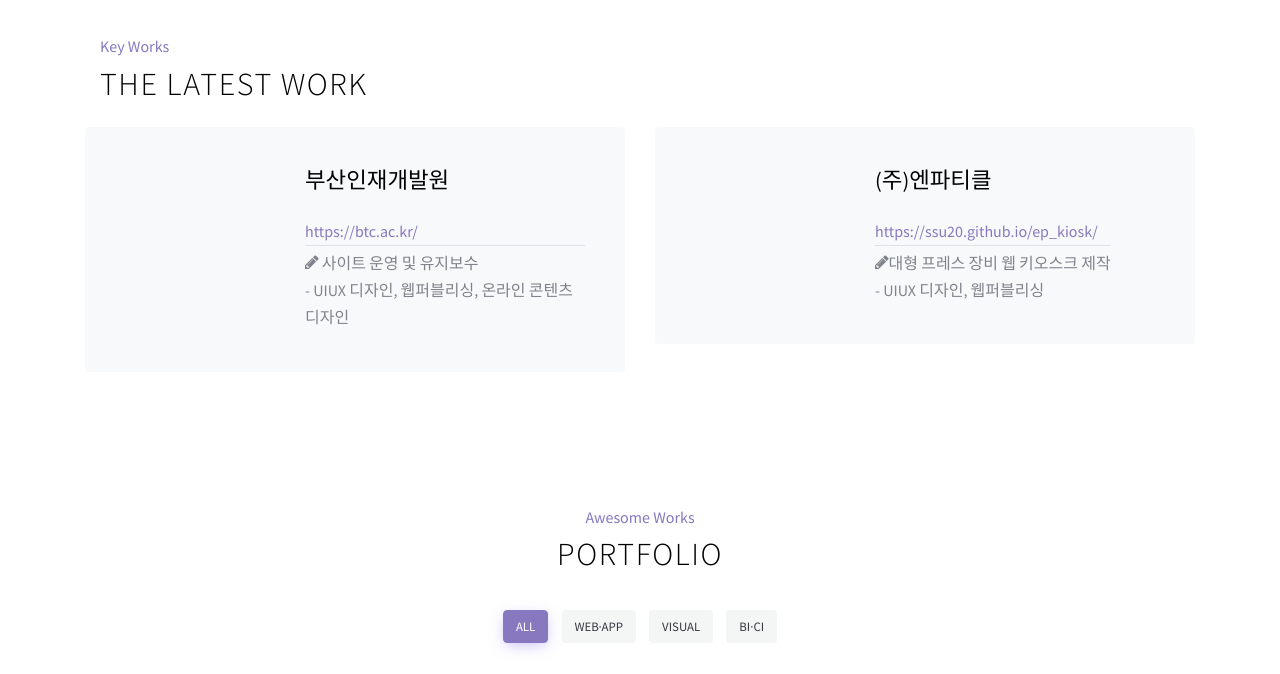
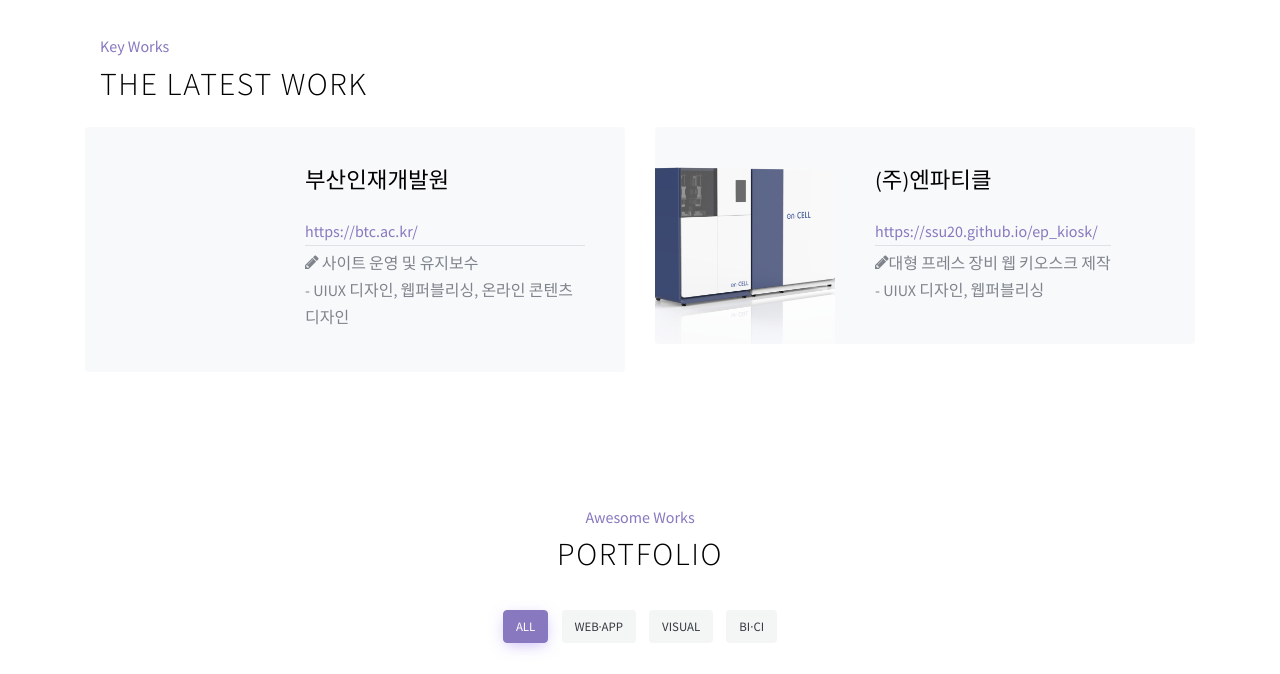
Before and after one commit to ssu20/pofol, a plain HTML site: page index.html in a window 1280 px wide. Shown: the part 2740-3414 px from the top of the page. Drawn offline with Linux system fonts and the light colour scheme; files whose address does not match are found by name.

Commit message:
Update index.html

```diff
--- a/index.html
+++ b/index.html
@@ -271,7 +271,7 @@
 
               <div class="col-md-6 col-lg-6 mb-4">
                 <div class="block__86547 d-block d-xl-flex align-items-stretch">
-                  <figure class="img" style="background-image: url('images/A-ren-4-1024x843.jpg')">
+                  <figure class="img" style="background-image: url('images/A-ren-4-1024x843.png')">
                   </figure>
                   <div class="h-100">
                     <h3 class="mb-4">(주)엔파티클</h3>
```
